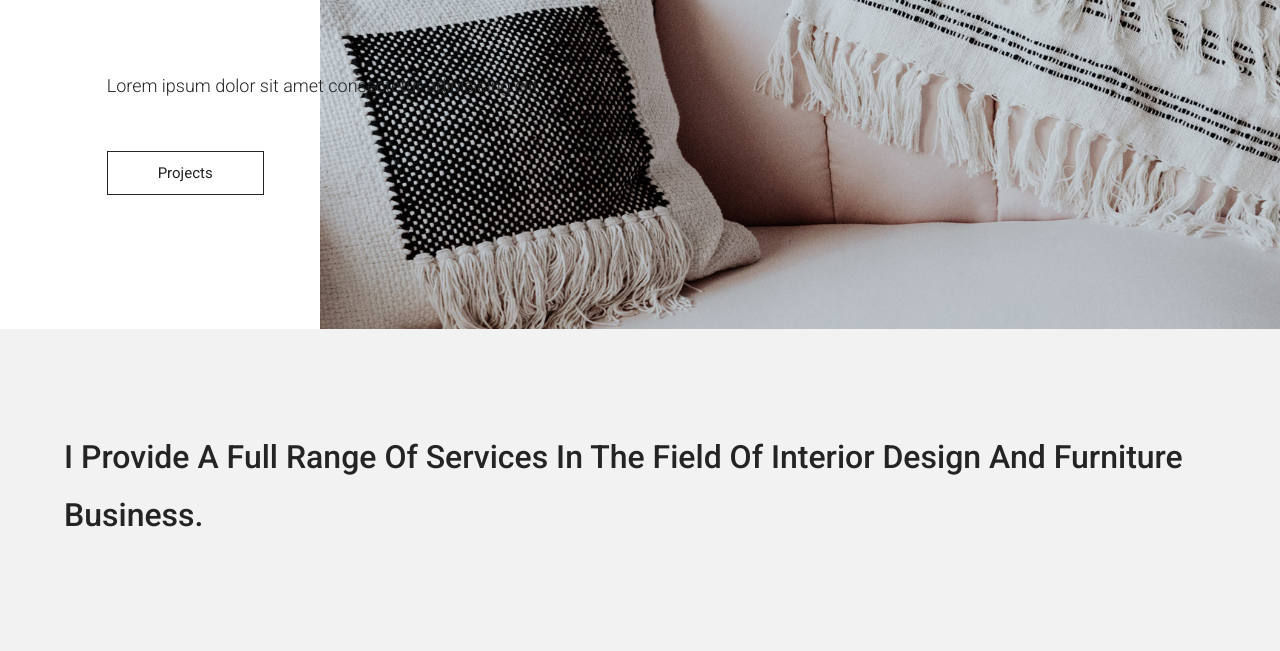
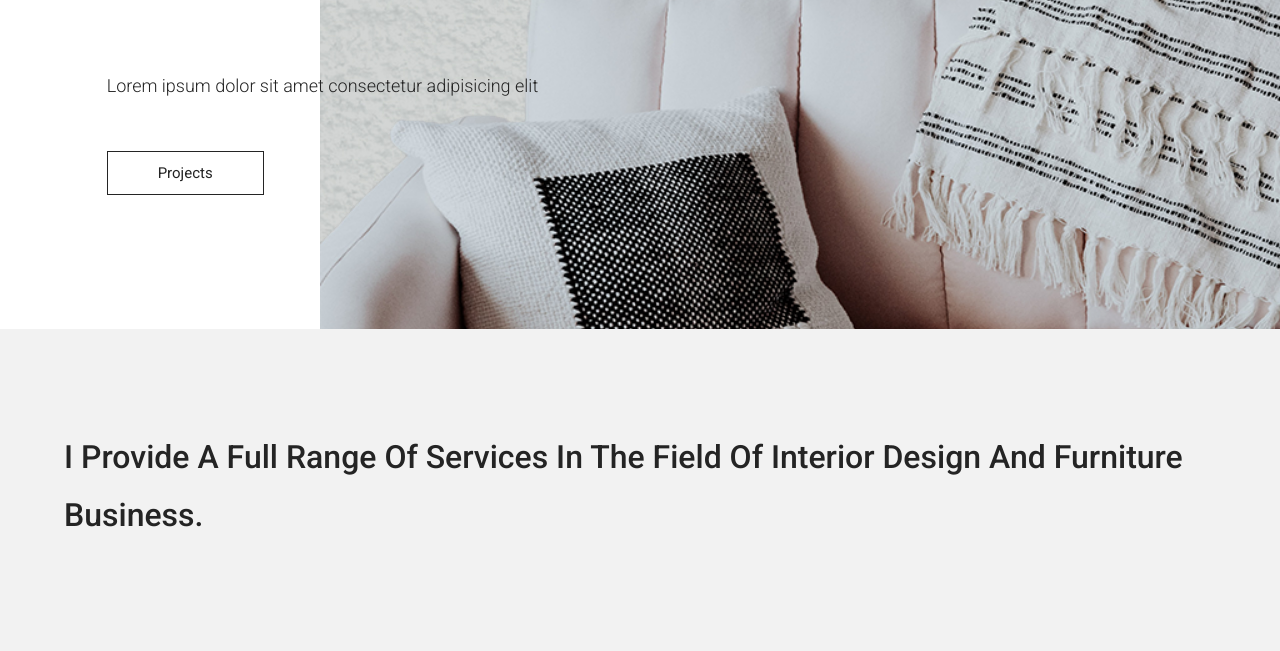
Before and after one commit to AdnanM996/Ava-Wilson, a website: page index.html in a window 1280 px wide. Shown: the part 471-1122 px from the top of the page. Drawn offline with nearby package versions, Linux system fonts and the light colour scheme.

Commit message:
parallax hero

```diff
--- a/index.html
+++ b/index.html
@@ -41,7 +41,7 @@
     <section class="hero">
         <div class="grid">
 
-            <div class="grid__item grid__item--1">
+            <div class="grid__item grid__item--1 hero--text">
 
                 <h1 class="hero--heading intro-animation">modern unique and luxury interior design</h1>
 
@@ -54,6 +54,7 @@
             </div>
 
             <div class="grid__item grid__item--2 intro-animation__img">
+                <div class="couch"></div>
             </div>
 
         </div>
--- a/js/index.js
+++ b/js/index.js
@@ -17,3 +17,13 @@ window.addEventListener('load', ()=> {
     img.style.transform = 'translateY(0%)';
     img.style.opacity = '1';
 });
+
+window.addEventListener('scroll', () => {
+    let wScroll = window.pageYOffset;
+    const couch = document.querySelector('.couch');
+    const heroText = document.querySelector('.hero--text');
+
+    couch.style.backgroundPositionY = (-wScroll / 4) + '%';
+    heroText.style.transform = `translateY(-${(wScroll / 5) + '%'})`;
+
+});
--- a/sass/layout/_grid.scss
+++ b/sass/layout/_grid.scss
@@ -27,15 +27,28 @@
             &--2 {
                 grid-column: 4 / -1;
                 grid-row: 1 / -1;
-                background-image: url(../images/hero.jpg);
+                background-image: url(../images/herobg.jpg);
                 background-attachment: fixed;
                 background-position: center center;
                 background-repeat: no-repeat;
                 background-size: cover;
+                position: relative;
             }
 
         }
     }
+}
+
+.couch {
+    height: 387px;
+    width: 1200px;
+    background-image: url(../../images/couch.png);
+    background-attachment: scroll;
+    background-position: center center;
+    background-size: cover;
+    background-repeat: no-repeat;
+    position: absolute;
+    bottom: 0;
 }
 
 .home {
```
Also changed, not shown: css/styles.css, images/couch.png (added), images/hero123.png (added), images/herobg.jpg (added).
